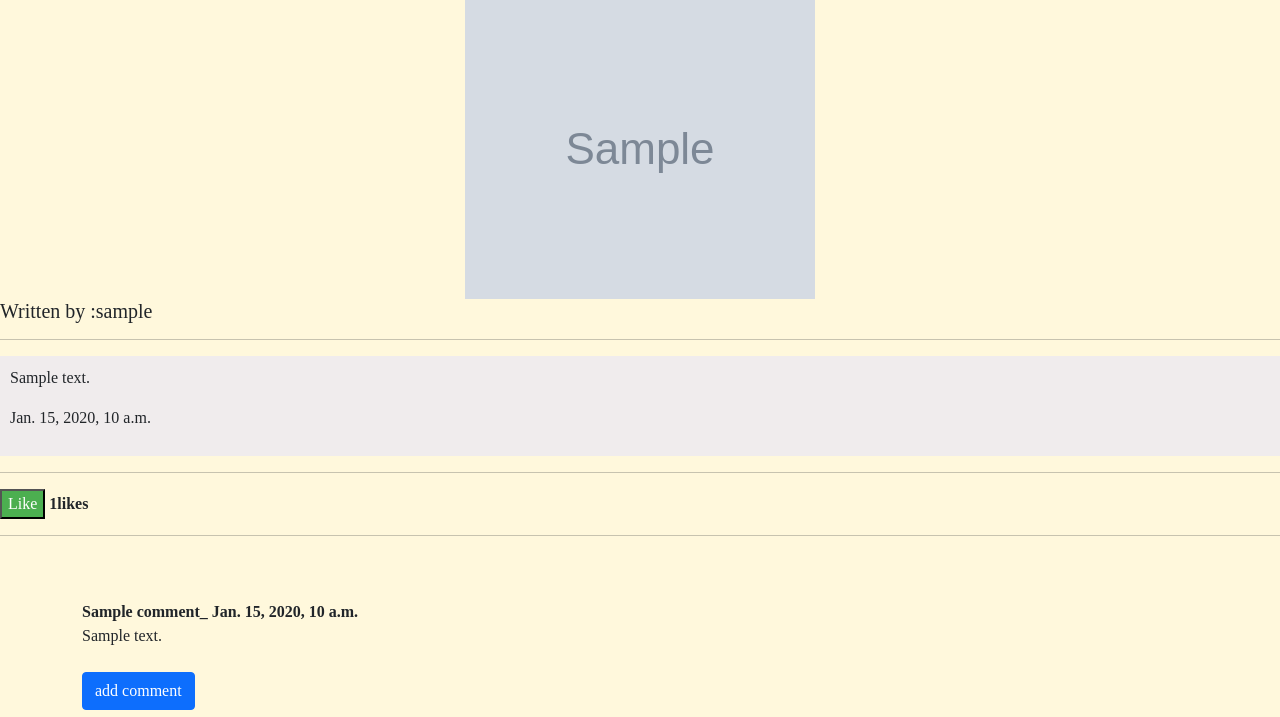
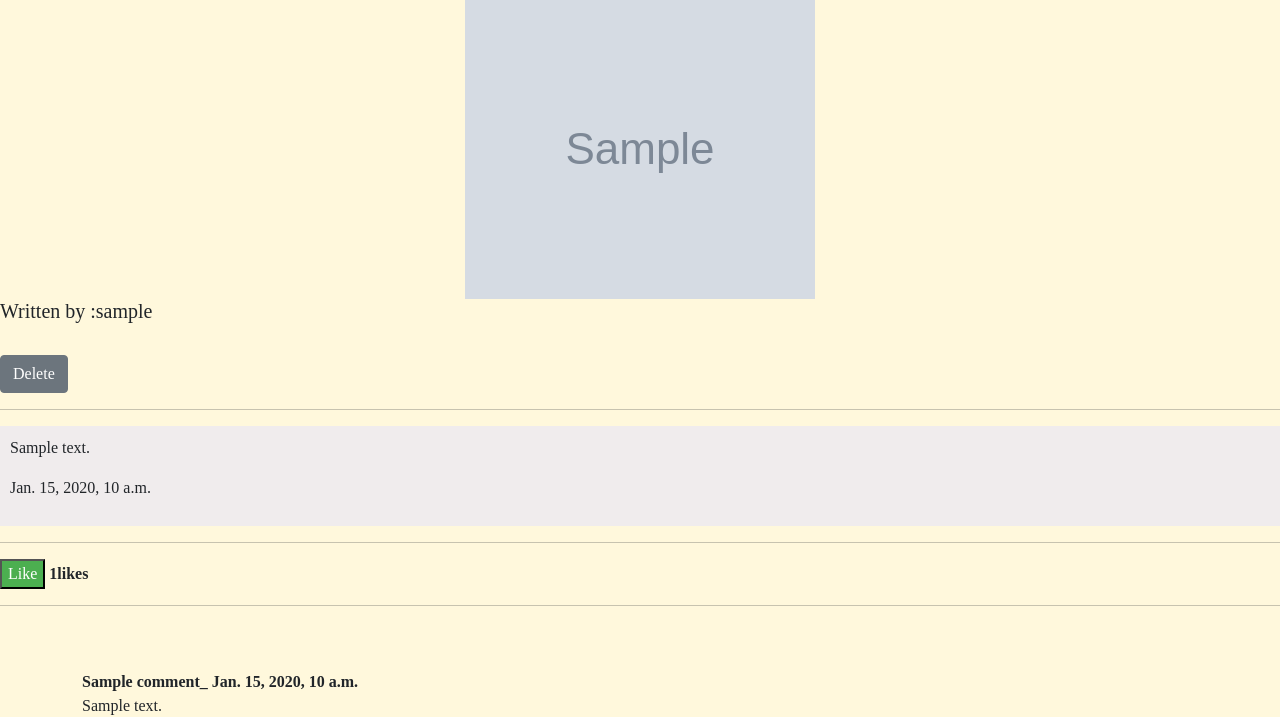
Before and after one commit to fatimozln/famemo, a Django app: a page that uses articles/templates/articles/articles_detail.html in a window 1280 px wide. Shown: the part 103-820 px from the top of the page. Run offline with Django 3.2, Linux system fonts and the light colour scheme; tables that the repository leaves empty hold one stand-in row (values such as "Sample post"); grey boxes marked "Sample" are stand-in pictures.

Commit message:
add button to delete post

```diff
--- a/articles/templates/articles/articles_detail.html
+++ b/articles/templates/articles/articles_detail.html
@@ -5,6 +5,7 @@
 <div class="articles-details">
     <div class="article">
         <center>
+
             <h2>{{article.title}}</h2>
 
             <img src="{{article.image.url}}" alt="" width="350" height="300">
@@ -12,12 +13,15 @@
 
 
         <h5> Written by :{{article.author}} </h5>
-
+        <br>
+        <a href="{% url 'articles:delete' article.slug %}" class="btn btn-secondary">Delete
+        </a>
 
         <hr>
         <div style="background:rgb(240, 236, 237); padding:10px; overflow:auto;">
             <p>{{article.body}}</p>
             <p>{{article.date}}</p>
+
         </div>
 
         <hr>
@@ -35,6 +39,7 @@
             {% endif %}
             <strong>{{ article.likes.all.count}}likes</strong>
         </form>
+
 
         <!--         <h5>Comments :</h5>
         {% if not article.comments.all %}
```
